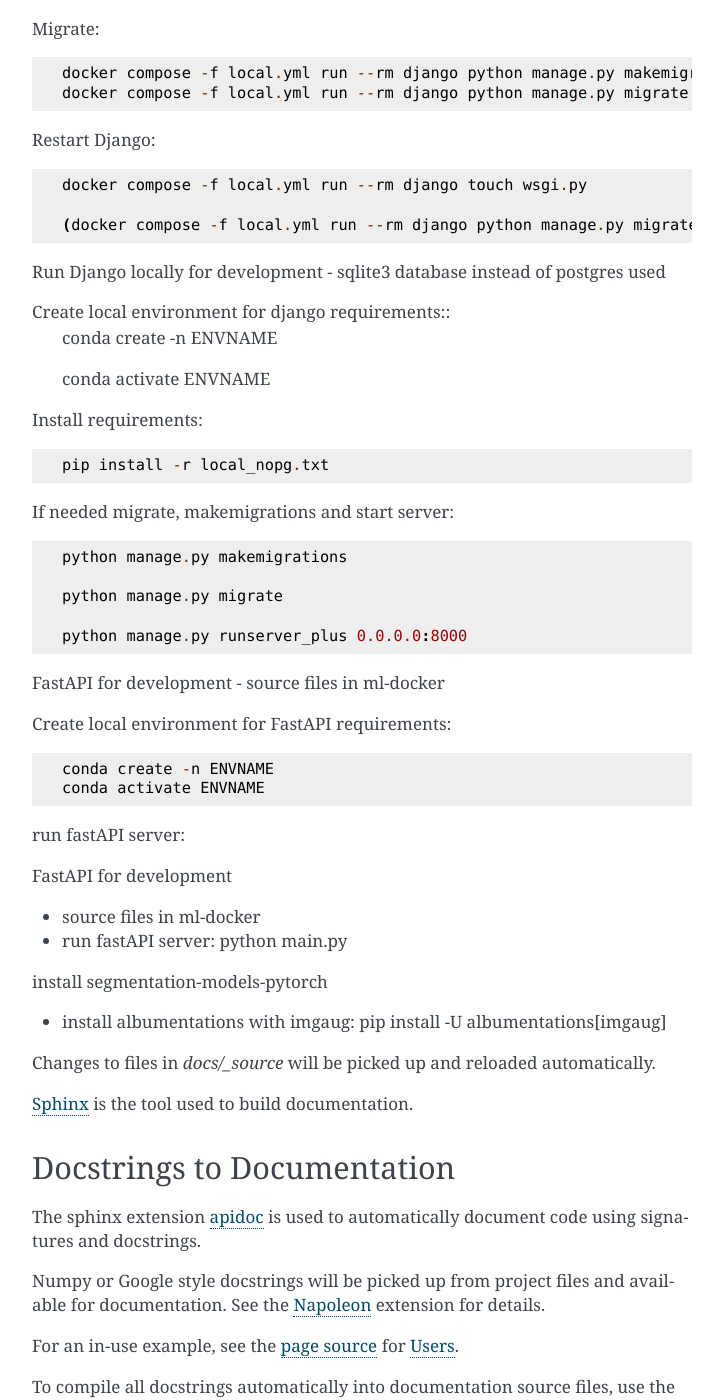
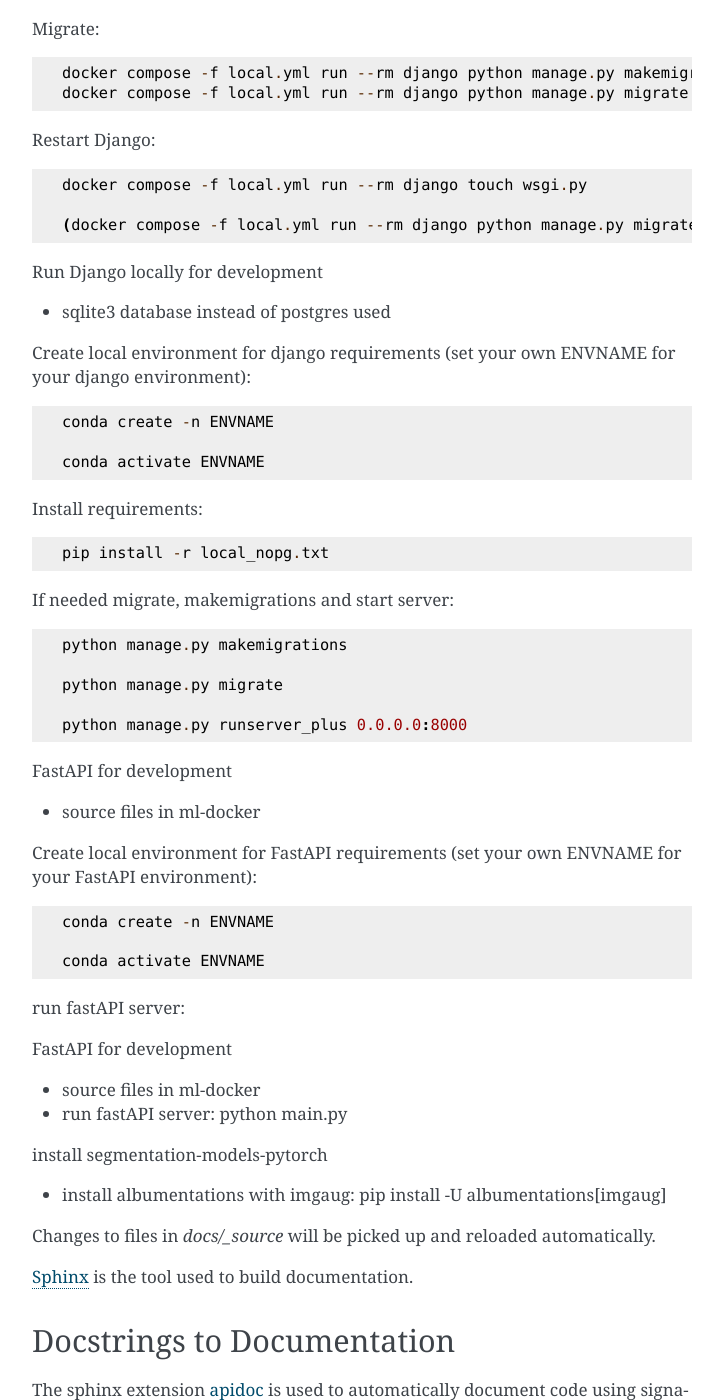
Before and after one commit to Graz-Institute-of-Biology/biocrust-app, a Sphinx documentation site: the page built from docs/howto.rst, in a window 1280 px wide and 1400 px high, scrolled down 955 px. Shown: the whole window, without its empty margins (388-1111 px from the left). Built offline with Sphinx 7.4.7, drawn with Linux system fonts in a browser that asks for light colours.

Commit message:
update doc

```diff
--- a/docs/howto.rst
+++ b/docs/howto.rst
@@ -56,9 +56,11 @@ Restart Django::
 
 
 Run Django locally for development
+
 - sqlite3 database instead of postgres used
 
-Create local environment for django requirements::
+Create local environment for django requirements (set your own ENVNAME for your django environment)::
+
     conda create -n ENVNAME
 
     conda activate ENVNAME
@@ -77,11 +79,13 @@ If needed migrate, makemigrations and start server::
 
 
 FastAPI for development
+
 - source files in ml-docker
 
-Create local environment for FastAPI requirements::
+Create local environment for FastAPI requirements (set your own ENVNAME for your FastAPI environment)::
 
     conda create -n ENVNAME
+
     conda activate ENVNAME
 
 run fastAPI server::
```
